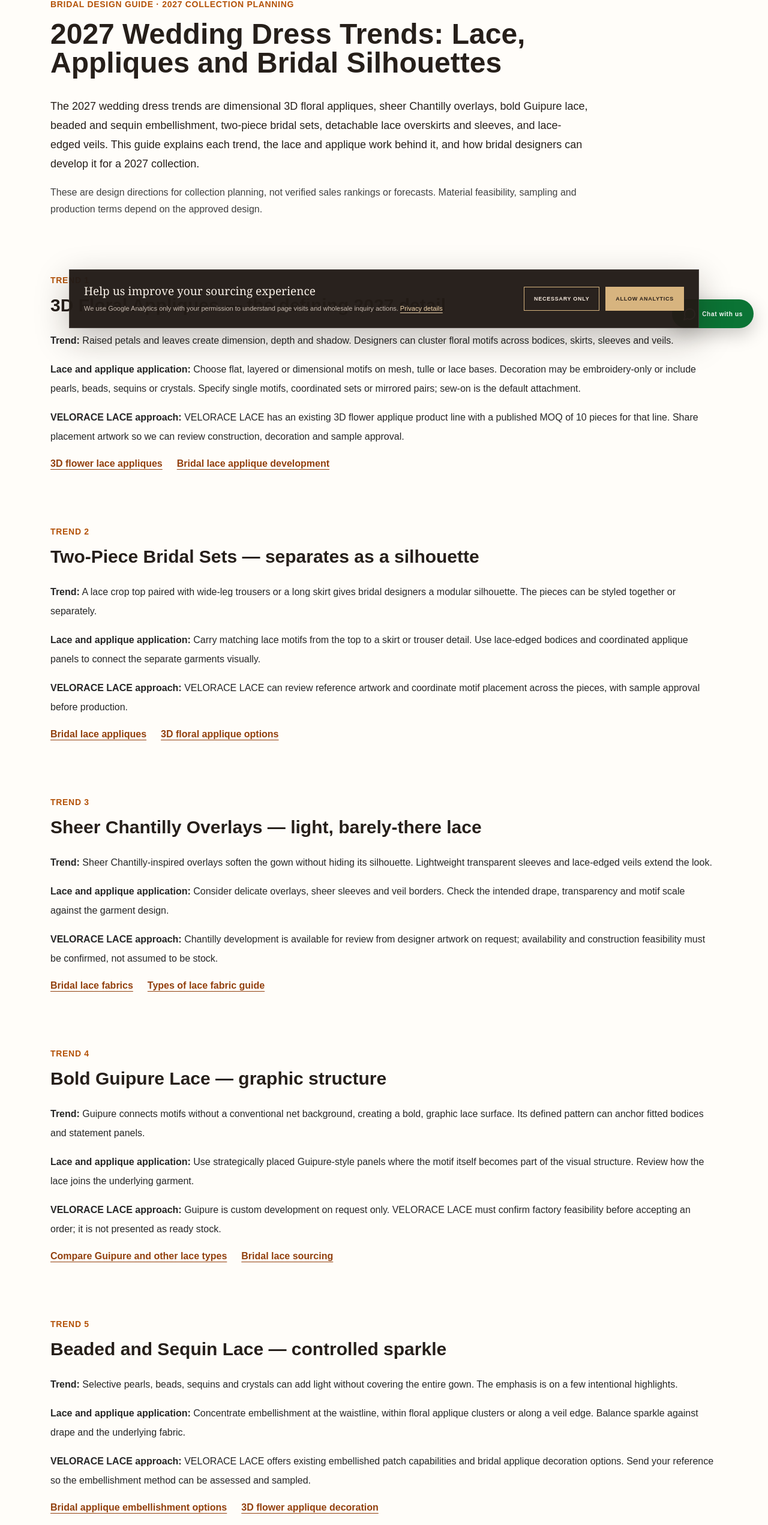
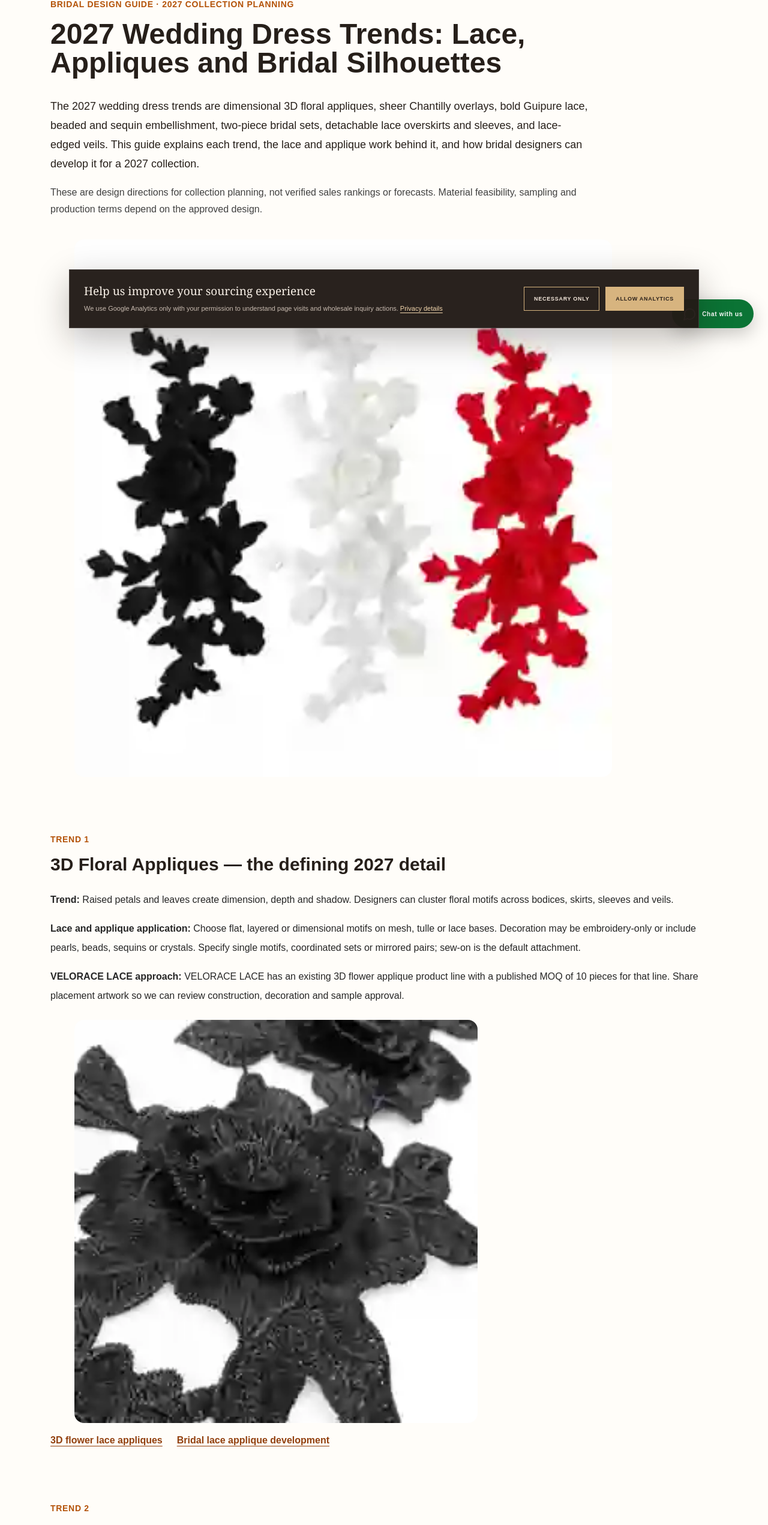
Before and after one commit to linxingwei/lace-b2b-site, a Next.js app: page /blog/wedding-dress-trends-2027 in a window 1280 px wide. Shown: the part 229-2771 px from the top of the page at 60% size. Built offline with nearby package versions, Linux system fonts and the light colour scheme; no server answers.

Commit message:
fix: reuse on-site product photos and improve beaded patch image quality

```diff
--- a/app/blog/wedding-dress-trends-2027/page.tsx
+++ b/app/blog/wedding-dress-trends-2027/page.tsx
@@ -1,5 +1,6 @@
 import type { Metadata } from "next";
 import Link from "next/link";
+import Image from "next/image";
 import WhatsAppLink from "@/components/WhatsAppLink";
 import { createPageMetadata } from "@/lib/seo";
 
@@ -185,6 +186,7 @@ export default function WeddingDressTrends2027Page() {
       <p className="mt-6 text-lg leading-8">The 2027 wedding dress trends are dimensional 3D floral appliques, sheer Chantilly overlays, bold Guipure lace, beaded and sequin embellishment, two-piece bridal sets, detachable lace overskirts and sleeves, and lace-edged veils. This guide explains each trend, the lace and applique work behind it, and how bridal designers can develop it for a 2027 collection.</p>
       <p className="mt-4 leading-7 text-neutral-700">These are design directions for collection planning, not verified sales rankings or forecasts. Material feasibility, sampling and production terms depend on the approved design.</p>
     </header>
+    <figure className="mt-9 max-w-4xl overflow-hidden rounded-2xl border border-neutral-200"><Image src="/products/3d-rose-applique/black-white-red-3d-rose-applique-colors.webp" alt="VELORACE LACE 3D rose applique product samples in black, white and red for bridal collection design" width={1200} height={1200} priority sizes="(max-width: 900px) 100vw, 900px" className="h-auto w-full object-contain" /></figure>
     <div className="mt-12 space-y-12">
       {trends.map((trend, index) => <section key={trend.title} className="border-t border-neutral-200 pt-8" aria-labelledby={`trend-${index + 1}`}>
         <p className="text-sm font-semibold uppercase tracking-wider text-amber-700">Trend {index + 1}</p>
@@ -194,6 +196,8 @@ export default function WeddingDressTrends2027Page() {
           <p><strong>Lace and applique application:</strong> {trend.application}</p>
           <p><strong>VELORACE LACE approach:</strong> {trend.approach}</p>
         </div>
+        {index === 0 && <figure className="mt-6 max-w-2xl overflow-hidden rounded-2xl border border-neutral-200"><Image src="/products/3d-rose-applique/black-3d-rose-lace-applique-detail.webp" alt="Close-up of black dimensional embroidered rose lace applique with raised floral petals" width={1000} height={1000} sizes="(max-width: 768px) 100vw, 640px" className="h-auto w-full object-contain" /></figure>}
+        {index === 4 && <figure className="mt-6 max-w-2xl overflow-hidden rounded-2xl border border-neutral-200"><Image src="/products/beaded-neckline.jpg" alt="VELORACE LACE beaded neckline applique product reference for bridal embellishment details" width={1000} height={1000} sizes="(max-width: 768px) 100vw, 640px" className="h-auto w-full object-contain" /></figure>}
         <p className="mt-5 flex flex-wrap gap-x-6 gap-y-2">{trend.links.map(([label, href]) => <Link key={href} href={href} className="font-semibold text-amber-800 underline underline-offset-4">{label}</Link>)}</p>
       </section>)}
     </div>
```
